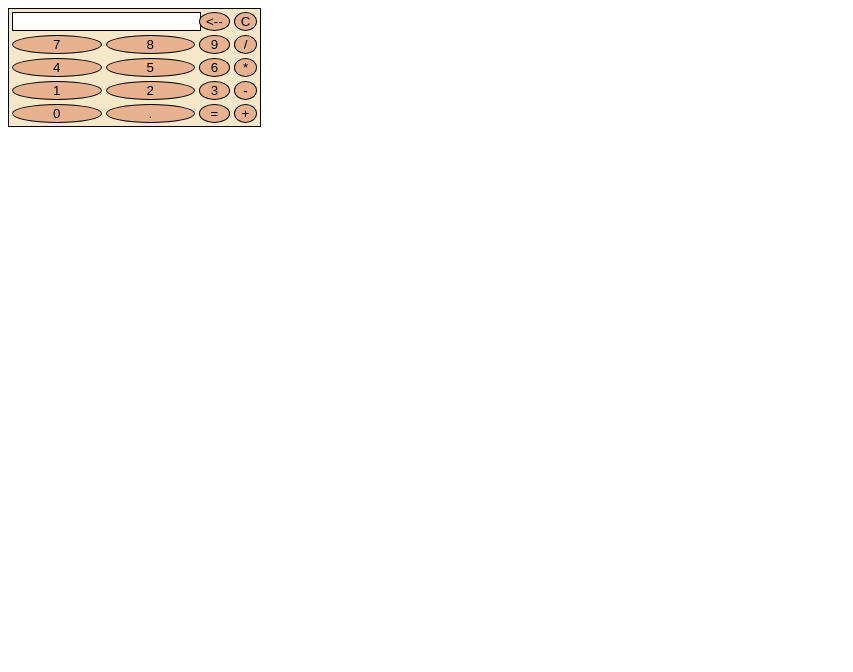
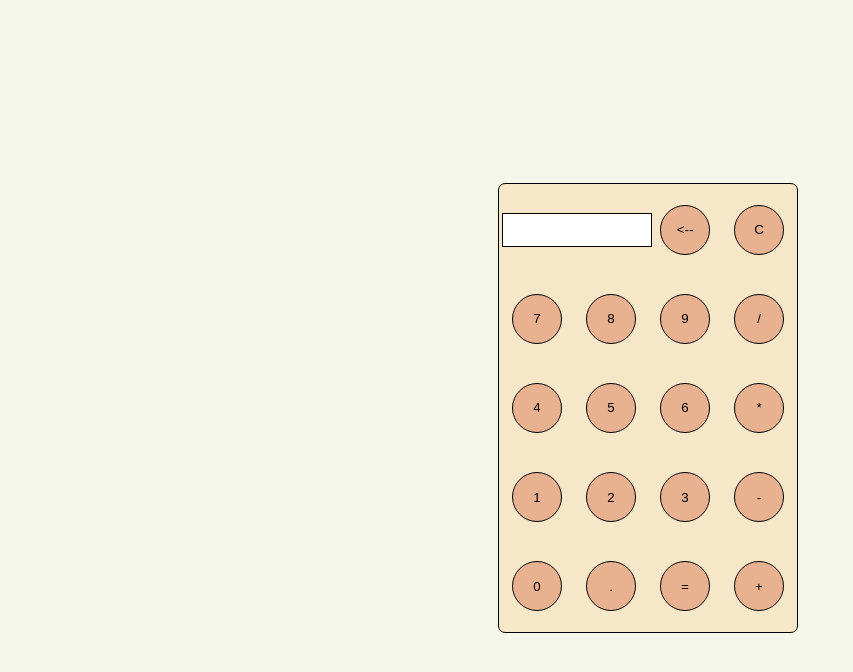
Before and after one commit to jennie-n/calculator, a plain HTML site: page index.html in a window 1280 px wide. Shown: the whole page, without its empty margins (0-853 px from the left). Drawn offline with Linux system fonts and the light colour scheme.

Commit message:
Finished editing aesthetics

```diff
--- a/index.html
+++ b/index.html
@@ -13,6 +13,11 @@
 
     <body>
         <table>
+            <col width="75">
+            <col width="75">
+            <col width="75">
+            <col width="75">
+            <div class="buttons">
             <tr>
                 <!-- first row: calculator display and clear button -->
                 <td colspan="2"><input type="text" id="result"/></td>
@@ -44,6 +49,7 @@
                 <td><input type="button" value="=" onclick="operate()"/> </td>
                 <td><input type="button" value="+" onclick="display('+')"/> </td>
             </tr>
+            </div>
         </table>
 
         <script src="script.js"></script>
--- a/style.css
+++ b/style.css
@@ -1,26 +1,38 @@
+body{
+    height: 100vh;
+    width: 100vw;
+    display: flex;
+    justify-content: center;
+    align-items: center;
+    background-color: #F6F7EB;
+}
+
+
 table{
     background-color: #F6E7C9;
     border: solid black 1px;
+    border-radius: 7px;
+    height: 450px;
+    width: 300px;
+    text-align: center;
 }
 
 input[type="button"]{
     background-color: #E8B291;
     color: black;
     border: solid black 1px;
-    width:100%;
-    border-radius: 100%;
+    height: 50px;
+    width: 50px;
+    border-radius: 50%;
 }
 
 input[type="button"]:hover {
     background-color:#E7D3AE;
-    color: black;
-    border: solid black 1px;
-    width: 100%;
-    border-radius: 100%;
 }
 
 input[type="text"]{
     background-color: #FFFFFF;
     border: solid black 1px;
+    height: 30px;
     width: 100%;
 }
```
Also changed, not shown: 1 other file.
